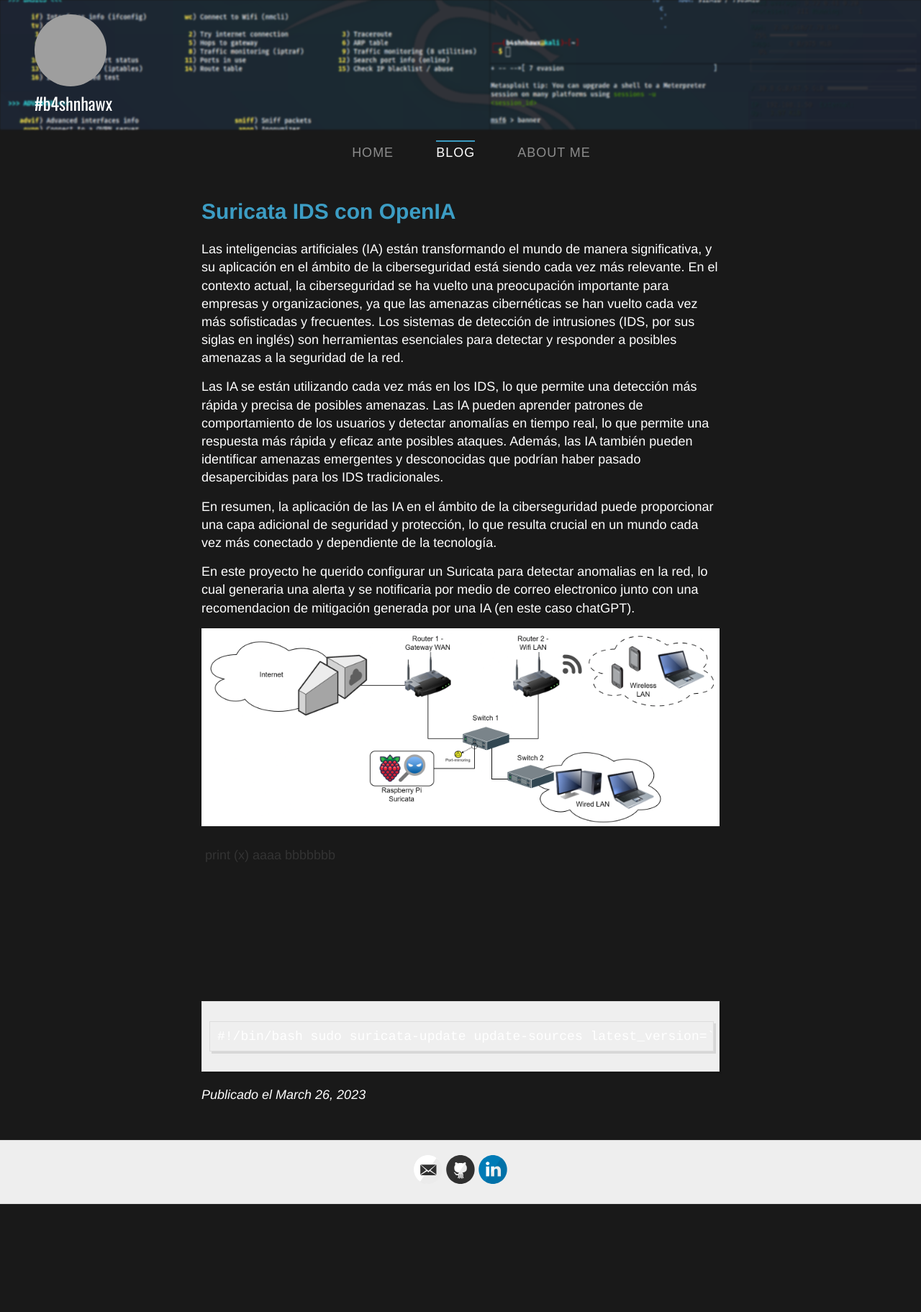
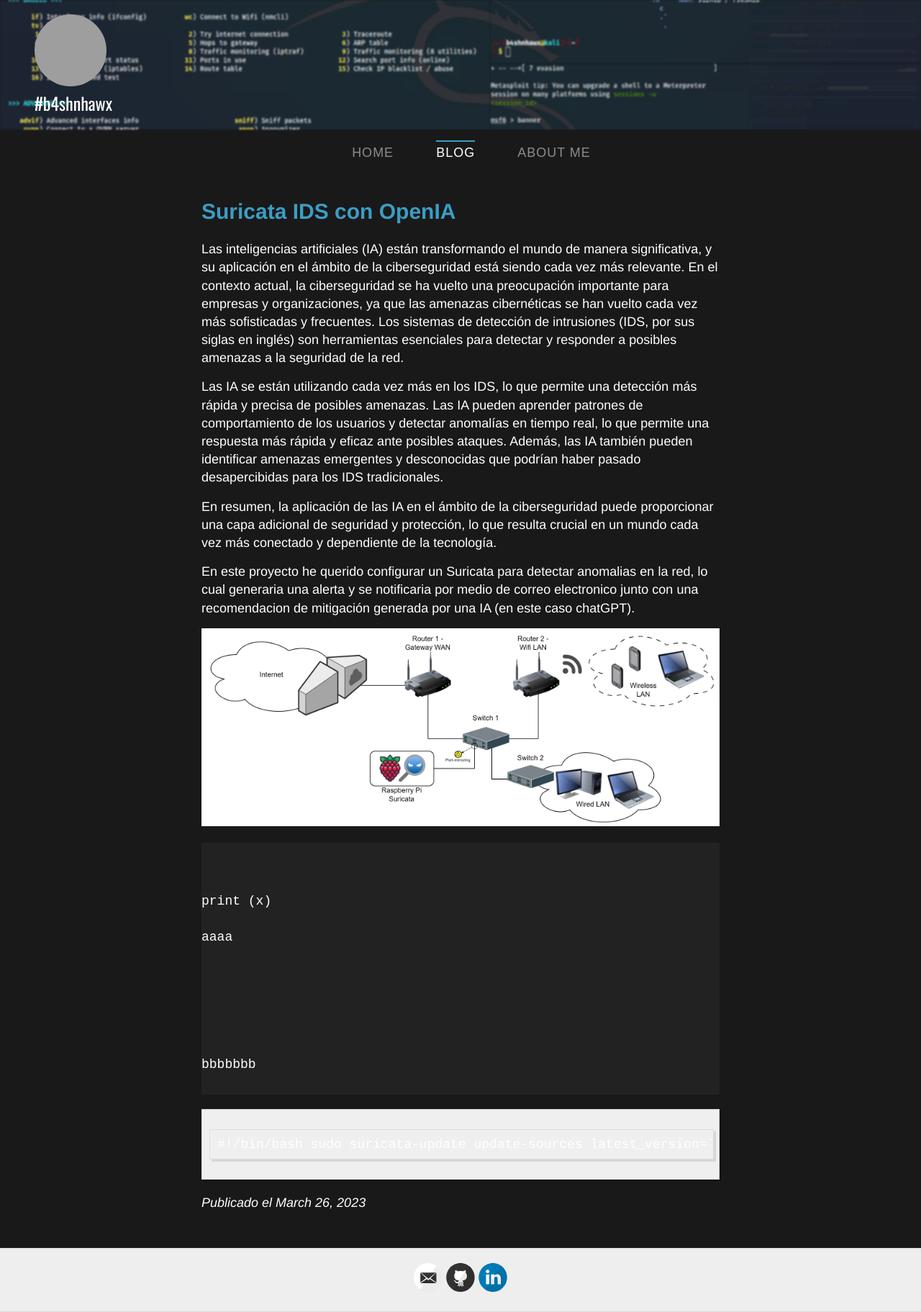
Before and after one commit to b4shnhawx/b4shnhawx.github.io, a Jekyll site: the page built from _posts/2023-03-26-Suricata IDS con OpenIA.md, in a window 1280 px wide. Shown: the whole page at 72% size. Built offline with Jekyll 4.4.1, drawn with Linux system fonts in a browser that asks for light colours; nearby versions of some CDN libraries; before the commit the page ends 1673 px from its top, so only the background shows below that; grey boxes are pictures that could not be loaded.

Commit message:
Update 2023-03-26-Suricata IDS con OpenIA.md

````diff
--- a/_posts/2023-03-26-Suricata IDS con OpenIA.md
+++ b/_posts/2023-03-26-Suricata IDS con OpenIA.md
@@ -14,8 +14,8 @@
 
 ![_config.yml]({{ site.baseurl }}/images/lan.png)
 
-
-<div class="myBox">
+<pre>
+<code class="myBox"><xmp>
 print (x)
 
 aaaa
@@ -28,7 +28,8 @@
 bbbbbbb
 
 
-</div>
+</xmp></code>
+</pre>
 
 
 ```
````
